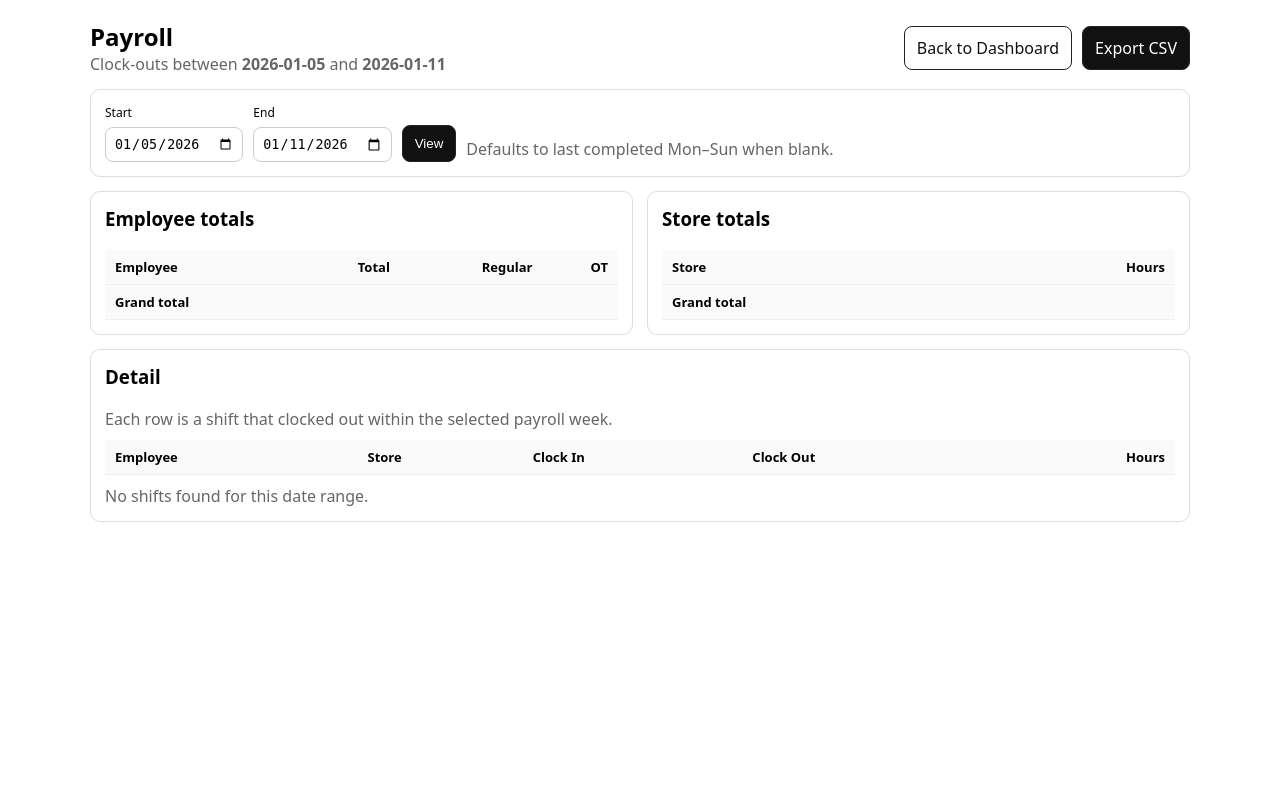
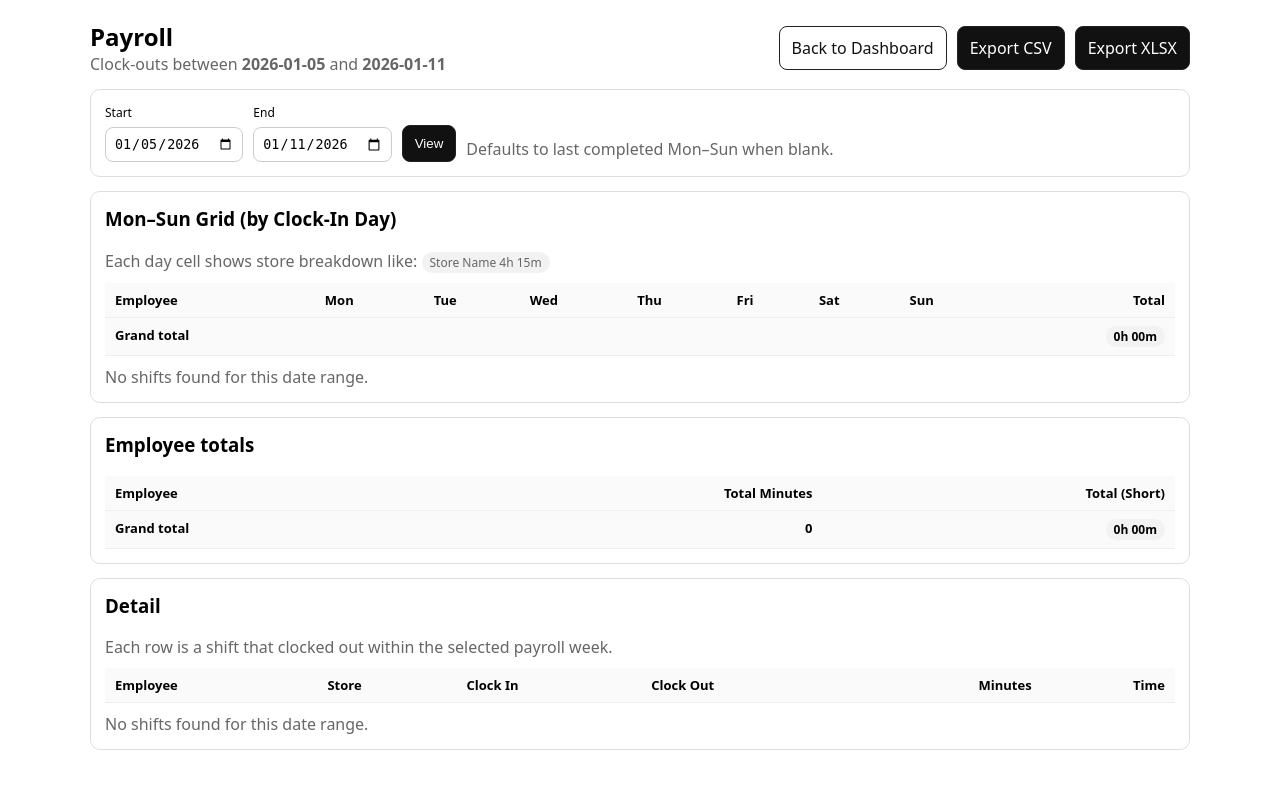
Before and after one commit to keatonmc15/clockin_app, a Flask app: page /admin/payroll in a window 1280 px wide. Run offline with Flask 3, Linux system fonts and the light colour scheme; the visitor is signed in with stand-in values (Sample User, id 1); data that the repository does not hold is empty; some libraries are stand-ins or nearby versions.

Commit message:
Update payroll grid + XLSX export + widths

```diff
--- a/app.py
+++ b/app.py
@@ -13,6 +13,11 @@ from flask import (
 from flask_sqlalchemy import SQLAlchemy
 from werkzeug.security import generate_password_hash, check_password_hash
 from sqlalchemy import func
+
+# ✅ XLSX export support
+from openpyxl import Workbook
+from openpyxl.styles import Font, Alignment
+from openpyxl.utils import get_column_letter
 
 # -----------------------------
 # Timezone (Windows-safe)
@@ -1387,7 +1392,7 @@ def admin_payroll():
     rows = []
     totals_by_emp_min = {}
 
-    # NEW: Option A grid aggregation:
+    # Option A grid aggregation:
     # weekly_map[employee][weekday_index][store_name] = minutes
     weekly_map: dict[str, dict[int, dict[str, int]]] = {}
 
@@ -1434,6 +1439,9 @@ def admin_payroll():
     grand_human_short = minutes_to_short(grand_minutes)
     grand_hours_decimal = minutes_to_decimal_hours(grand_minutes, places=4)
 
+    # -----------------------------
+    # CSV export
+    # -----------------------------
     if out_format == "csv":
         from io import StringIO
 
@@ -1460,7 +1468,6 @@ def admin_payroll():
                     day_cells.append("0h 00m")
                     continue
 
-                # Build: "Store A 4h 15m; Store B 2h 00m"
                 parts = []
                 for store_name in sorted(stores_for_day.keys(), key=lambda x: x.lower()):
                     m = stores_for_day[store_name]
@@ -1488,14 +1495,141 @@ def admin_payroll():
             headers={"Content-Disposition": f"attachment; filename={filename}"}
         )
 
+    # -----------------------------
+    # XLSX export (ALL widths = 25)
+    # -----------------------------
+    if out_format == "xlsx":
+        from io import BytesIO
+
+        wb = Workbook()
+
+        header_font = Font(bold=True)
+        wrap = Alignment(wrap_text=True, vertical="top")
+
+        # ---- Sheet 1: Weekly ----
+        ws = wb.active
+        ws.title = "Weekly"
+
+        ws.append(["Payroll Week Start (local)", start_dt.date().isoformat()])
+        ws.append(["Payroll Week End (local)", end_dt.date().isoformat()])
+        ws.append(["Note", "Weekly filter uses CLOCK-OUT date; day columns assign time to CLOCK-IN day (local)."])
+        ws.append([])
+
+        headers = ["Employee", "Mon", "Tue", "Wed", "Thu", "Fri", "Sat", "Sun", "Total"]
+        ws.append(headers)
+
+        for col_idx in range(1, len(headers) + 1):
+            c = ws.cell(row=ws.max_row, column=col_idx)
+            c.font = header_font
+            c.alignment = wrap
+
+        for emp_name in sorted(weekly_map.keys(), key=lambda x: x.lower()):
+            day_cells = []
+            total_emp = 0
+
+            for wd in range(7):
+                stores_for_day = weekly_map.get(emp_name, {}).get(wd, {})
+                if not stores_for_day:
+                    day_cells.append("0h 00m")
+                    continue
+
+                parts = []
+                for store_name in sorted(stores_for_day.keys(), key=lambda x: x.lower()):
+                    m = stores_for_day[store_name]
+                    total_emp += m
+                    parts.append(f"{store_name} {minutes_to_short(m)}")
+
+                day_cells.append("; ".join(parts))
+
+            ws.append([emp_name] + day_cells + [minutes_to_short(total_emp)])
+
+        ws.append(["GRAND TOTAL", "", "", "", "", "", "", "", grand_human_short])
+
+        max_col = len(headers)
+        for row in ws.iter_rows(min_row=1, max_row=ws.max_row, min_col=1, max_col=max_col):
+            for cell in row:
+                cell.alignment = wrap
+
+        for col_idx in range(1, max_col + 1):
+            ws.column_dimensions[get_column_letter(col_idx)].width = 25
+
+        ws.freeze_panes = "A6"
+
+        # ---- Sheet 2: Shift Detail ----
+        ws2 = wb.create_sheet("Shift Detail")
+        detail_headers = ["Employee", "Store", "Clock In", "Clock Out", "Minutes", "Time (Short)"]
+        ws2.append(detail_headers)
+
+        for col_idx in range(1, len(detail_headers) + 1):
+            c = ws2.cell(row=1, column=col_idx)
+            c.font = header_font
+            c.alignment = wrap
+
+        for r in rows:
+            ws2.append([r["employee"], r["store"], r["clock_in"], r["clock_out"], r["minutes"], r["human_short"]])
+
+        max_col2 = len(detail_headers)
+        for row in ws2.iter_rows(min_row=1, max_row=ws2.max_row, min_col=1, max_col=max_col2):
+            for cell in row:
+                cell.alignment = wrap
+
+        for col_idx in range(1, max_col2 + 1):
+            ws2.column_dimensions[get_column_letter(col_idx)].width = 25
+
+        ws2.freeze_panes = "A2"
+
+        bio = BytesIO()
+        wb.save(bio)
+        bio.seek(0)
+
+        filename = f"payroll_{start_dt.date().isoformat()}_to_{end_dt.date().isoformat()}.xlsx"
+        return Response(
+            bio.getvalue(),
+            mimetype="application/vnd.openxmlformats-officedocument.spreadsheetml.sheet",
+            headers={"Content-Disposition": f"attachment; filename={filename}"}
+        )
+
+    # -----------------------------
+    # ✅ Build Option A grid for the UI page (Mon–Sun)
+    # -----------------------------
+    day_headers = ["Mon", "Tue", "Wed", "Thu", "Fri", "Sat", "Sun"]
+    grid_rows = []
+
+    for emp_name in sorted(weekly_map.keys(), key=lambda x: x.lower()):
+        day_cells = []
+        total_emp = 0
+
+        for wd in range(7):
+            stores_for_day = weekly_map.get(emp_name, {}).get(wd, {})
+            if not stores_for_day:
+                day_cells.append("0h 00m")
+                continue
+
+            parts = []
+            for store_name in sorted(stores_for_day.keys(), key=lambda x: x.lower()):
+                m = stores_for_day[store_name]
+                total_emp += m
+                parts.append(f"{store_name} {minutes_to_short(m)}")
+
+            day_cells.append("; ".join(parts))
+
+        grid_rows.append({
+            "employee": emp_name,
+            "days": day_cells,
+            "total": minutes_to_short(total_emp),
+        })
+
     return render_template(
         "payroll.html",
         start=start_dt.date().isoformat(),
         end=end_dt.date().isoformat(),
         summary=summary,
         rows=rows,
+        day_headers=day_headers,
+        grid_rows=grid_rows,
         grand_minutes=grand_minutes,
         grand_human=grand_human,
+        grand_human_short=grand_human_short,
         grand_hours_decimal=grand_hours_decimal
     )
 
--- a/requirements.txt
+++ b/requirements.txt
@@ -4,3 +4,4 @@ Flask-Migrate==4.0.7
 Werkzeug==3.0.1
 gunicorn==21.2.0
 psycopg[binary]==3.2.9
+openpyxl==3.1.5
--- a/templates/payroll.html
+++ b/templates/payroll.html
@@ -22,11 +22,9 @@
     table { width: 100%; border-collapse: collapse; }
     th, td { text-align: left; padding: 8px 10px; border-bottom: 1px solid #eee; vertical-align: top; }
     th { background: #fafafa; font-size: 13px; }
-    .grid2 { display:grid; grid-template-columns: 1fr 1fr; gap: 14px; }
-    @media (max-width: 900px) { .grid2 { grid-template-columns: 1fr; } }
+    .right { text-align:right; }
     .pill { display:inline-block; padding: 2px 8px; border-radius: 999px; background:#f2f2f2; font-size: 12px; }
-    .right { text-align:right; }
-    details summary { cursor: pointer; }
+    .grid-table td { white-space: normal; }
   </style>
 </head>
 
@@ -41,6 +39,7 @@
     <div style="display:flex; gap:10px; flex-wrap:wrap;">
       <a class="btn" href="{{ url_for('admin_dashboard') }}">Back to Dashboard</a>
       <a class="btn primary" href="{{ url_for('admin_payroll', start=start, end=end, format='csv') }}">Export CSV</a>
+      <a class="btn primary" href="{{ url_for('admin_payroll', start=start, end=end, format='xlsx') }}">Export XLSX</a>
     </div>
   </div>
 
@@ -65,99 +64,77 @@
     </form>
   </div>
 
-  <div class="grid2">
+  <!-- ✅ Mon–Sun Grid -->
+  <div class="card">
+    <h3 style="margin-top:0;">Mon–Sun Grid (by Clock-In Day)</h3>
+    <div class="muted" style="margin-bottom:10px;">
+      Each day cell shows store breakdown like: <span class="pill">Store Name 4h 15m</span>
+    </div>
+
+    <table class="grid-table">
+      <thead>
+        <tr>
+          <th>Employee</th>
+          {% for d in day_headers %}
+            <th>{{ d }}</th>
+          {% endfor %}
+          <th class="right">Total</th>
+        </tr>
+      </thead>
+      <tbody>
+        {% for gr in grid_rows %}
+          <tr>
+            <td><strong>{{ gr.employee }}</strong></td>
+            {% for cell in gr.days %}
+              <td>{{ cell }}</td>
+            {% endfor %}
+            <td class="right"><span class="pill">{{ gr.total }}</span></td>
+          </tr>
+        {% endfor %}
+      </tbody>
+      <tfoot>
+        <tr>
+          <th>Grand total</th>
+          <th colspan="7"></th>
+          <th class="right">
+            <span class="pill">{{ grand_human_short if grand_human_short is defined else grand_human }}</span>
+          </th>
+        </tr>
+      </tfoot>
+    </table>
+
+    {% if grid_rows|length == 0 %}
+      <div class="muted" style="margin-top:10px;">No shifts found for this date range.</div>
+    {% endif %}
+  </div>
+
   <div class="card">
     <h3 style="margin-top:0;">Employee totals</h3>
     <table>
       <thead>
         <tr>
           <th>Employee</th>
-            <th class="right">Total</th>
-            <th class="right">Regular</th>
-            <th class="right">OT</th>
+          <th class="right">Total Minutes</th>
+          <th class="right">Total (Short)</th>
         </tr>
       </thead>
       <tbody>
-          {% for emp in emp_summary %}
+        {% for emp in summary %}
         <tr>
-            <td>
-              <div><strong>{{ emp.employee }}</strong></div>
-              <div class="muted" style="margin-top:4px;">
-                <details>
-                  <summary>Store breakdown</summary>
-                  <div style="margin-top:8px;">
-                    {% if emp.stores and emp.stores|length > 0 %}
-                      <table>
-                        <thead>
-                          <tr>
-                            <th>Store</th>
-                            <th class="right">Hours</th>
-                          </tr>
-                        </thead>
-                        <tbody>
-                          {% for st in emp.stores %}
-                          <tr>
-                            <td>{{ st.store }}</td>
-                            <td class="right">{{ st.hours }}</td>
-                          </tr>
-                          {% endfor %}
-                        </tbody>
-                      </table>
-                    {% else %}
-                      <div class="muted">No store detail.</div>
-                    {% endif %}
-                  </div>
-                </details>
-              </div>
-            </td>
-            <td class="right">{{ emp.hours }}</td>
-            <td class="right">{{ emp.regular_hours }}</td>
-            <td class="right">
-              {% if emp.overtime_hours and emp.overtime_hours > 0 %}
-                <span class="pill">{{ emp.overtime_hours }}</span>
-              {% else %}
-                0.00
-              {% endif %}
-            </td>
+          <td><strong>{{ emp.employee }}</strong></td>
+          <td class="right">{{ emp.minutes }}</td>
+          <td class="right"><span class="pill">{{ emp.human_short }}</span></td>
         </tr>
         {% endfor %}
       </tbody>
       <tfoot>
         <tr>
           <th>Grand total</th>
-            <th class="right">{{ grand_total }}</th>
-            <th></th>
-            <th></th>
+          <th class="right">{{ grand_minutes }}</th>
+          <th class="right"><span class="pill">{{ grand_human_short if grand_human_short is defined else grand_human }}</span></th>
         </tr>
       </tfoot>
     </table>
-    </div>
-
-    <div class="card">
-      <h3 style="margin-top:0;">Store totals</h3>
-      <table>
-        <thead>
-          <tr>
-            <th>Store</th>
-            <th class="right">Hours</th>
-          </tr>
-        </thead>
-        <tbody>
-          {% for st in store_summary %}
-          <tr>
-            <td><strong>{{ st.store }}</strong></td>
-            <td class="right">{{ st.hours }}</td>
-          </tr>
-          {% endfor %}
-        </tbody>
-        <tfoot>
-          <tr>
-            <th>Grand total</th>
-            <th class="right">{{ grand_total }}</th>
-          </tr>
-        </tfoot>
-      </table>
-    </div>
   </div>
 
   <div class="card">
@@ -172,7 +149,8 @@
           <th>Store</th>
           <th>Clock In</th>
           <th>Clock Out</th>
-          <th class="right">Hours</th>
+          <th class="right">Minutes</th>
+          <th class="right">Time</th>
         </tr>
       </thead>
       <tbody>
@@ -182,7 +160,8 @@
           <td>{{ r.store }}</td>
           <td>{{ r.clock_in }}</td>
           <td>{{ r.clock_out }}</td>
-          <td class="right">{{ r.hours }}</td>
+          <td class="right">{{ r.minutes }}</td>
+          <td class="right">{{ r.human_short }}</td>
         </tr>
         {% endfor %}
       </tbody>
```
Lines whose indentation alone changed are shown as unchanged.
